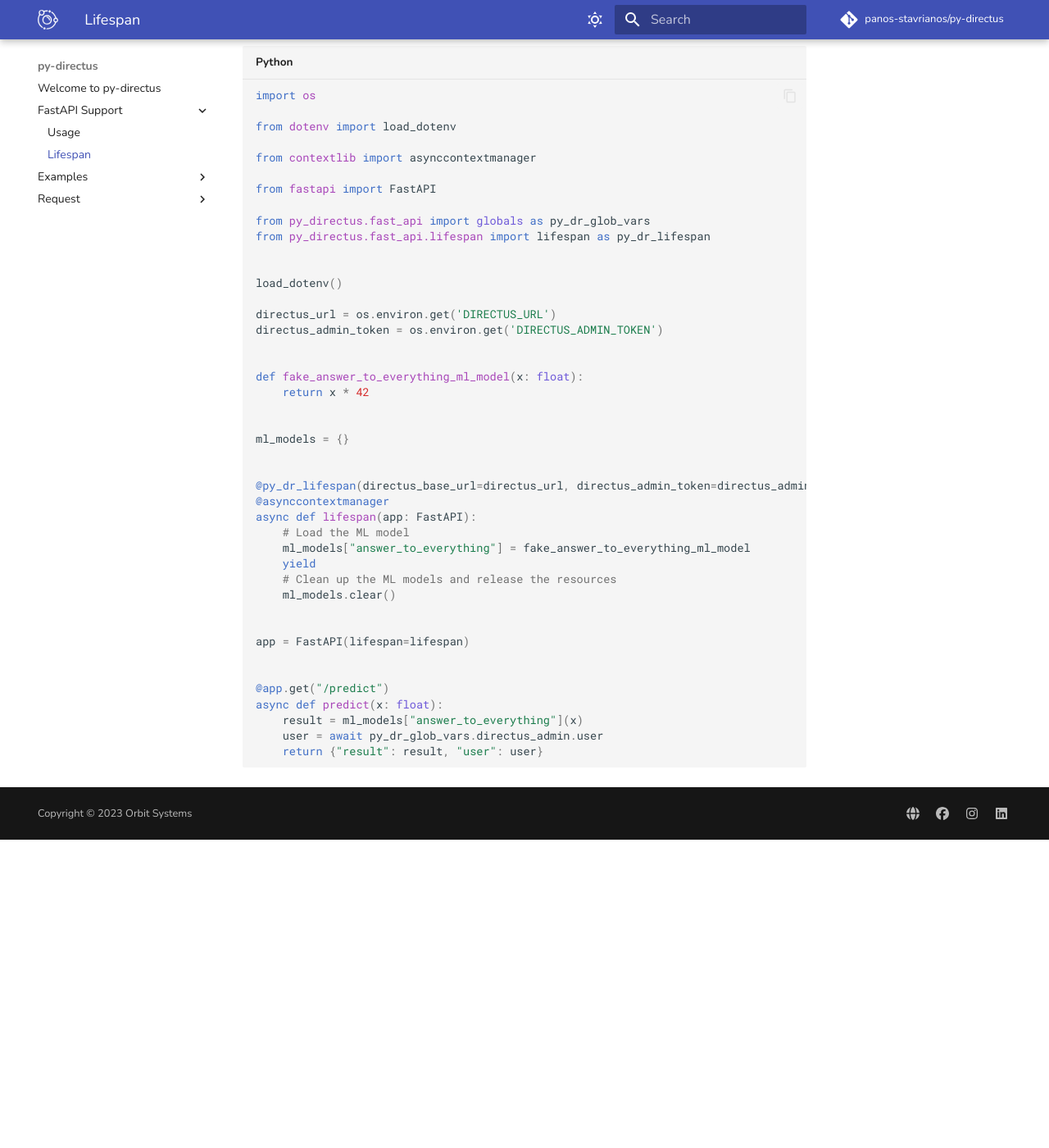
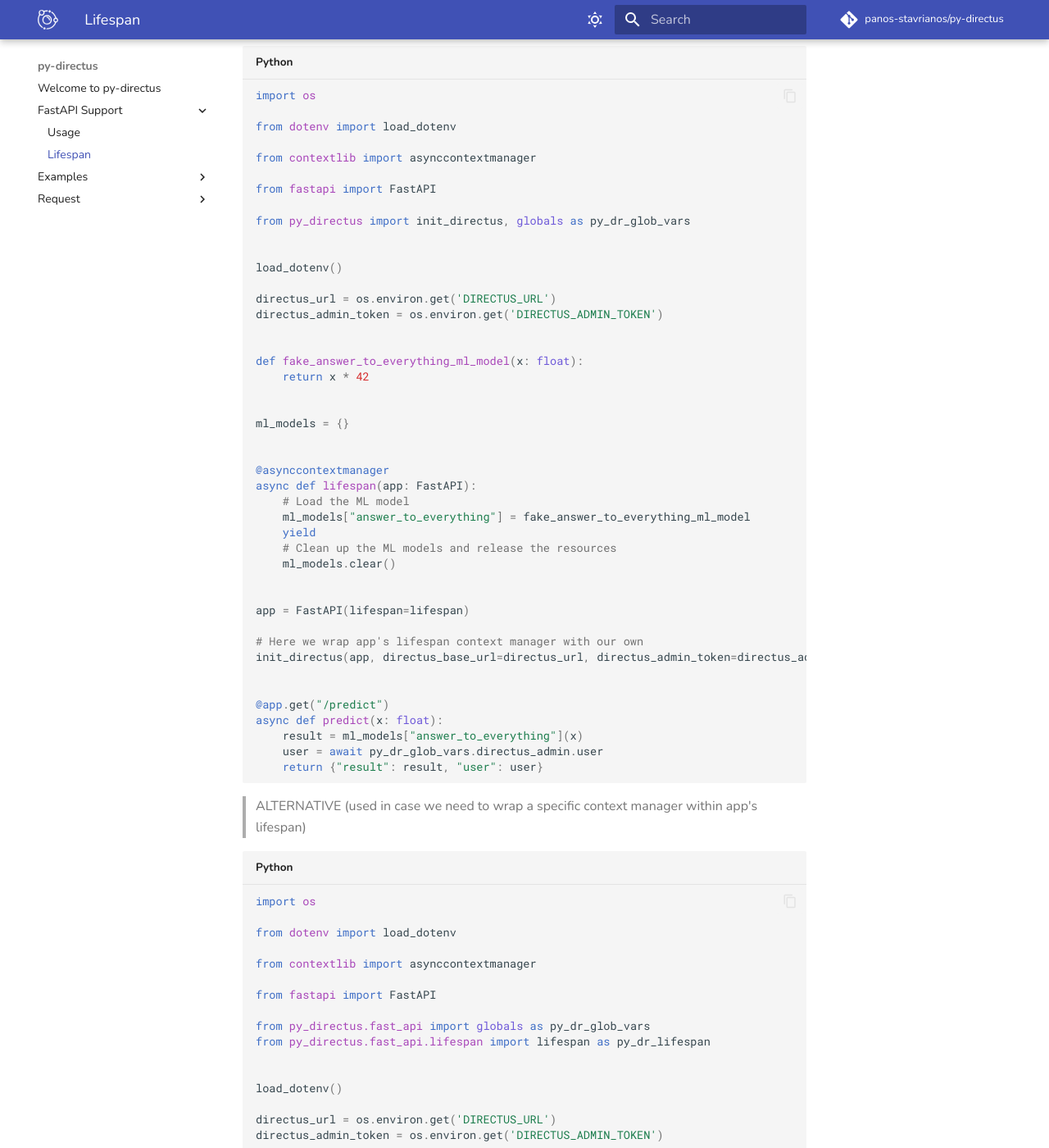
Before and after one commit to panos-stavrianos/py-directus, an MkDocs documentation site: the page built from docs/docs/FastAPI_Support/lifespan.md, in a window 1280 px wide and 1400 px high, scrolled down 815 px. Shown: the whole window at 82% size. Built offline with MkDocs 1.6.1 and Material for MkDocs 9.7.7, drawn with Linux system fonts in a browser that asks for light colours; comment, search, counter and statistics services are not loaded; before the commit the page ends 1839 px from its top, so only the background shows below that.

Commit message:
[MOD] Multiple Changes - Added the 'init_directus' function to simplify the initialization API for the user - Fixed the 'async_init' function - Added the 'get_explanation' method to DirectusRequest

````diff
--- a/docs/docs/FastAPI_Support/lifespan.md
+++ b/docs/docs/FastAPI_Support/lifespan.md
@@ -32,6 +32,58 @@
 ```
 
 In case you have already defined your own lifespan context manager, then you can wrap our lifespan around yours like in the following example:
+
+
+```python
+import os
+
+from dotenv import load_dotenv
+
+from contextlib import asynccontextmanager
+
+from fastapi import FastAPI
+
+from py_directus import init_directus, globals as py_dr_glob_vars
+
+
+load_dotenv()
+
+directus_url = os.environ.get('DIRECTUS_URL')
+directus_admin_token = os.environ.get('DIRECTUS_ADMIN_TOKEN')
+
+
+def fake_answer_to_everything_ml_model(x: float):
+    return x * 42
+
+
+ml_models = {}
+
+
+@asynccontextmanager
+async def lifespan(app: FastAPI):
+    # Load the ML model
+    ml_models["answer_to_everything"] = fake_answer_to_everything_ml_model
+    yield
+    # Clean up the ML models and release the resources
+    ml_models.clear()
+
+
+app = FastAPI(lifespan=lifespan)
+
+# Here we wrap app's lifespan context manager with our own
+init_directus(app, directus_base_url=directus_url, directus_admin_token=directus_admin_token)
+
+
+@app.get("/predict")
+async def predict(x: float):
+    result = ml_models["answer_to_everything"](x)
+    user = await py_dr_glob_vars.directus_admin.user
+    return {"result": result, "user": user}
+```
+
+
+> ALTERNATIVE (used in case we need to wrap a specific context manager within app's lifespan)
+
 
 ```python
 import os
--- a/py_directus/__init__.py
+++ b/py_directus/__init__.py
@@ -3,7 +3,8 @@
 
 try:
     from .fast_api.auth import HeaderAndCookieBearer
+    from .fast_api import globals
     from .fast_api.globals import directus_admin, directus_session, directus_auth
-    from .fast_api import globals
+    from .fast_api.lifespan import init_directus
 except ImportError:
     pass
````
Also changed, not shown: 4 other files.
